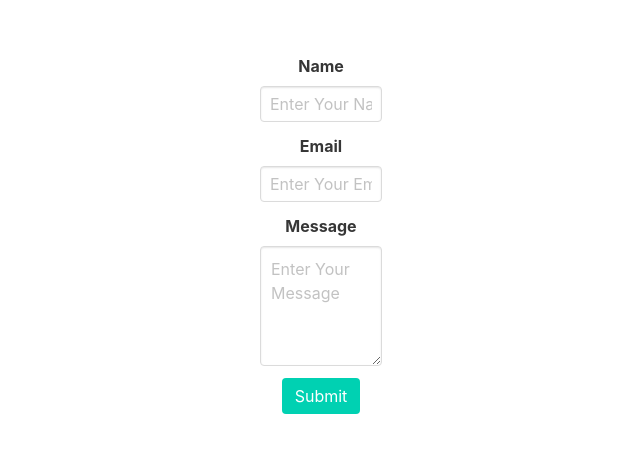
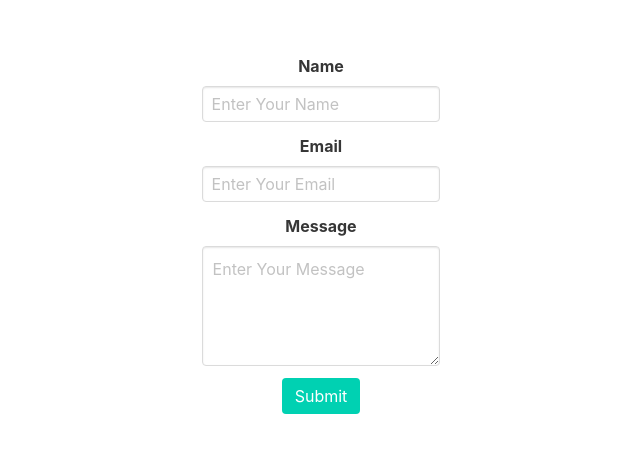
Before and after one commit to Discord-PrimeBot/PrimeBot, a plain HTML site: page Contact.html in a window 1280 px wide. Shown: the part 158-610 px from the top of the page, without its empty margins (319-959 px from the left). Drawn offline with nearby package versions, Linux system fonts and the light colour scheme.

Commit message:
Update Contact.html

```diff
--- a/Contact.html
+++ b/Contact.html
@@ -10,9 +10,12 @@ margin: 0px;
   display: grid;
   place-items: center;
 }
+div.column.is-half {
+  width: 90%;
+}
 </style>
 <div class="form-container">
-<div class="contact"><center><div class="container4">
+<div class="contact"><center>
 <div class="column is-half">
       <form action="https://api.staticforms.xyz/submit" method="post" id="staticform">
         <!-- Replace with your StaticForms accessKey -->
@@ -40,4 +43,3 @@ margin: 0px;
         <button class="button is-primary" type="Submit">Submit</button>
       </form>
 </div>
-</div>
```
